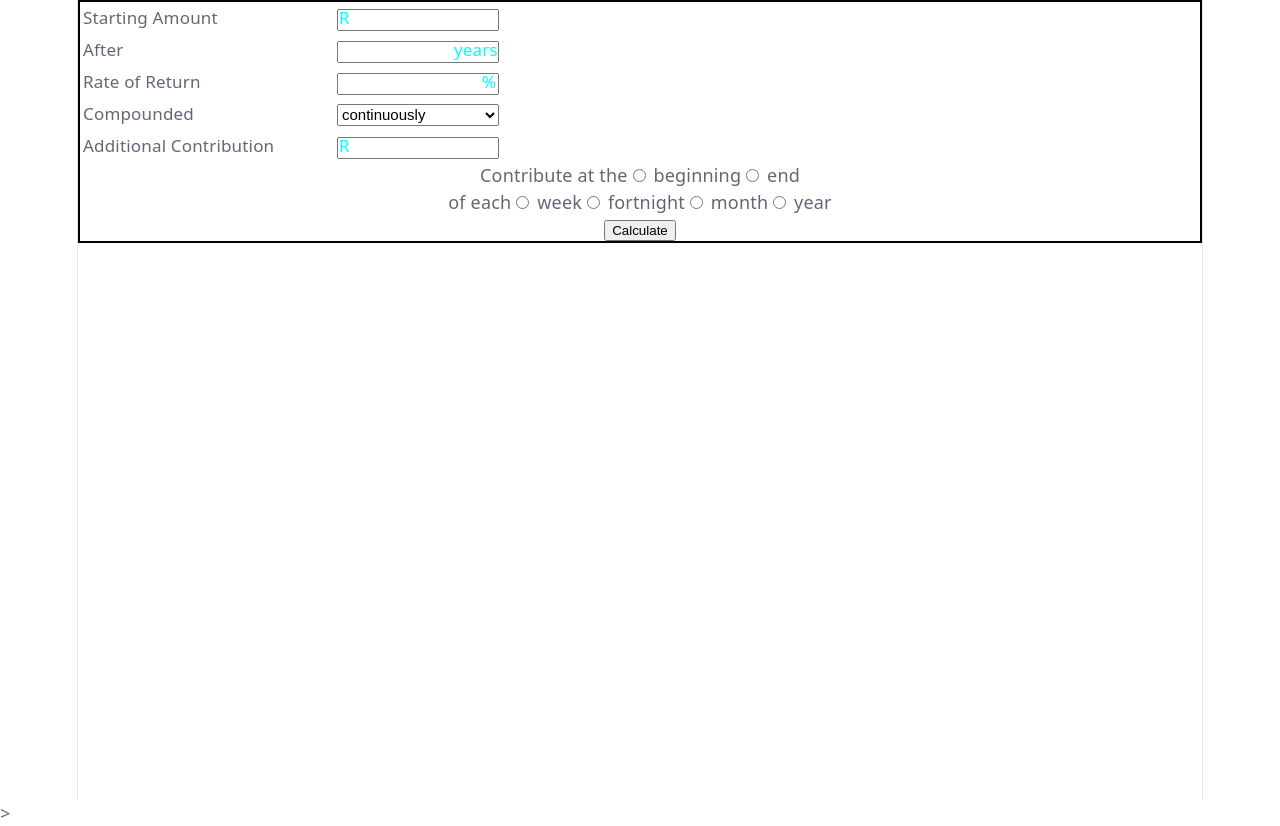
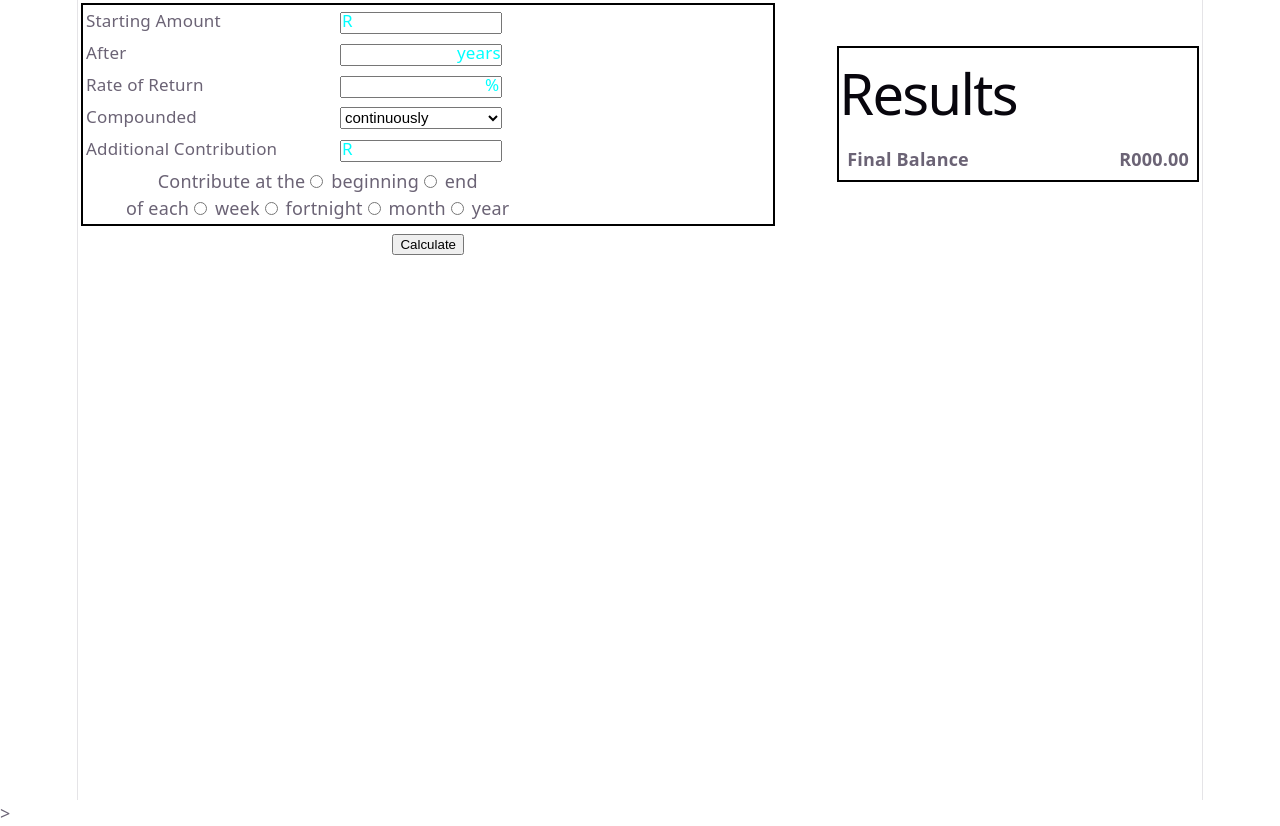
Before and after one commit to RoboticsKnight/investment-calculator-project, a React (Vite) app: page / in a window 1280 px wide. Built offline with nearby package versions, Linux system fonts and the light colour scheme.

Commit message:
Outputs section

```diff
--- a/src/App.css
+++ b/src/App.css
@@ -92,3 +92,16 @@
 
 
 }
+
+#contribution-timing{
+
+  text-align: center;
+  padding-left: 40px;
+
+}
+
+#outputs{
+
+  border: 2px solid black;
+
+}
--- a/src/App.jsx
+++ b/src/App.jsx
@@ -6,6 +6,12 @@ function App() {
 
   return (
     <>
+
+      <table>
+
+        <tr>
+
+          <td>
 
             <div id="calculator">
 
@@ -35,7 +41,7 @@ function App() {
                   <tr>
                     <td width="250"><label>Rate of Return</label></td>
                     <td>
-                <input type="text" class="input-controls" maxLength={10}></input>
+                      <input type="text" class="input-controls" maxLength={9}></input>
                       <span class="inuipercentspan">%</span>
                     </td>
                   </tr>
@@ -72,6 +78,10 @@ function App() {
                   </tr>
                 </table>
 
+                <table id="contribution-timing">
+                  <tr>
+                    <td>
+
                       <section>
                         <label>Contribute at the</label>
                         <input type="radio"></input> <label>beginning</label>
@@ -87,11 +97,42 @@ function App() {
 
                       </section>
 
-          <input type="button" value="Calculate"></input>
+                    </td>
+                  </tr>
+                </table>
 
               </form>
 
             </div>
+
+          </td>
+
+          <td width="5%"></td>{/* spacing */}
+
+          <td>
+
+            <div id="outputs">
+
+              <h1 align="left">Results</h1>
+
+              <table cellPadding={6} width="100%">
+
+                <tr>
+
+                  <td align="left"><b>Final Balance</b></td>
+                  <td align="right"><b>R000.00</b></td>
+
+                </tr>
+
+              </table>
+
+            </div>
+
+          </td>
+
+        </tr>
+        <input type="button" value="Calculate"></input>
+      </table>
 
     </>
   )
```
Lines whose indentation alone changed are shown as unchanged.
